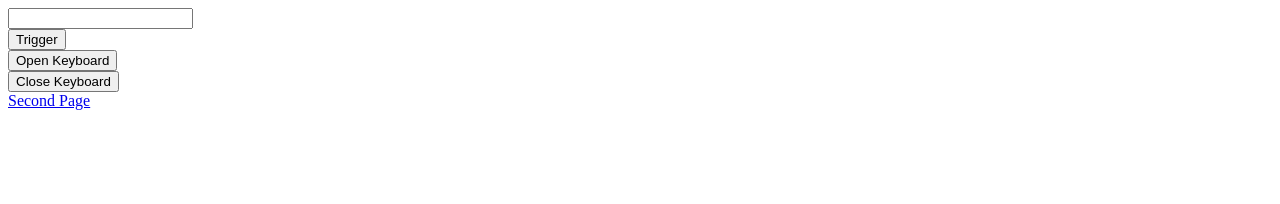
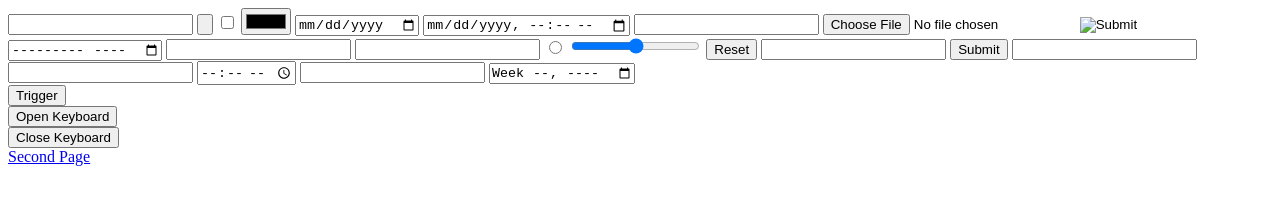
Before and after one commit to abdullahriaz95/barcodescannertesting, a plain HTML site: page index.html in a window 1280 px wide. Drawn offline with Linux system fonts and the light colour scheme.

Commit message:
Update index.html

```diff
--- a/index.html
+++ b/index.html
@@ -7,6 +7,28 @@
 <body>
 <div>
     <input type="text" id="scanner" />
+    <input type="button">
+<input type="checkbox">
+<input type="color">
+<input type="date">
+<input type="datetime-local">
+<input type="email">
+<input type="file">
+<input type="hidden">
+<input type="image">
+<input type="month">
+<input type="number">
+<input type="password">
+<input type="radio">
+<input type="range">
+<input type="reset">
+<input type="search">
+<input type="submit">
+<input type="tel">
+<input type="text">
+<input type="time">
+<input type="url">
+<input type="week">
 </div>
 <div><button onclick="Singleton.getInstance().triggerScanner();">Trigger</button></div>
 <div><button onclick="Singleton.getInstance().openKeyboard();">Open Keyboard</button></div>
```
